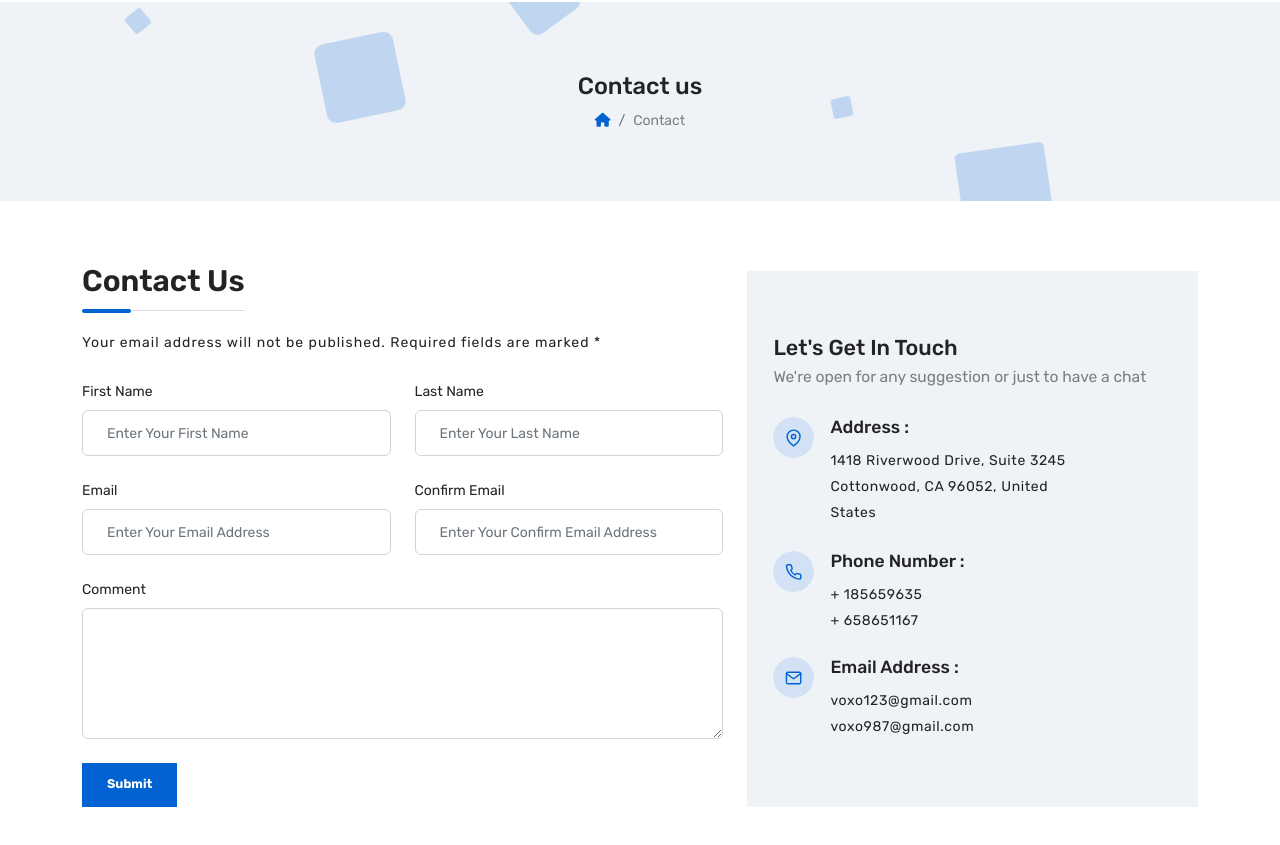
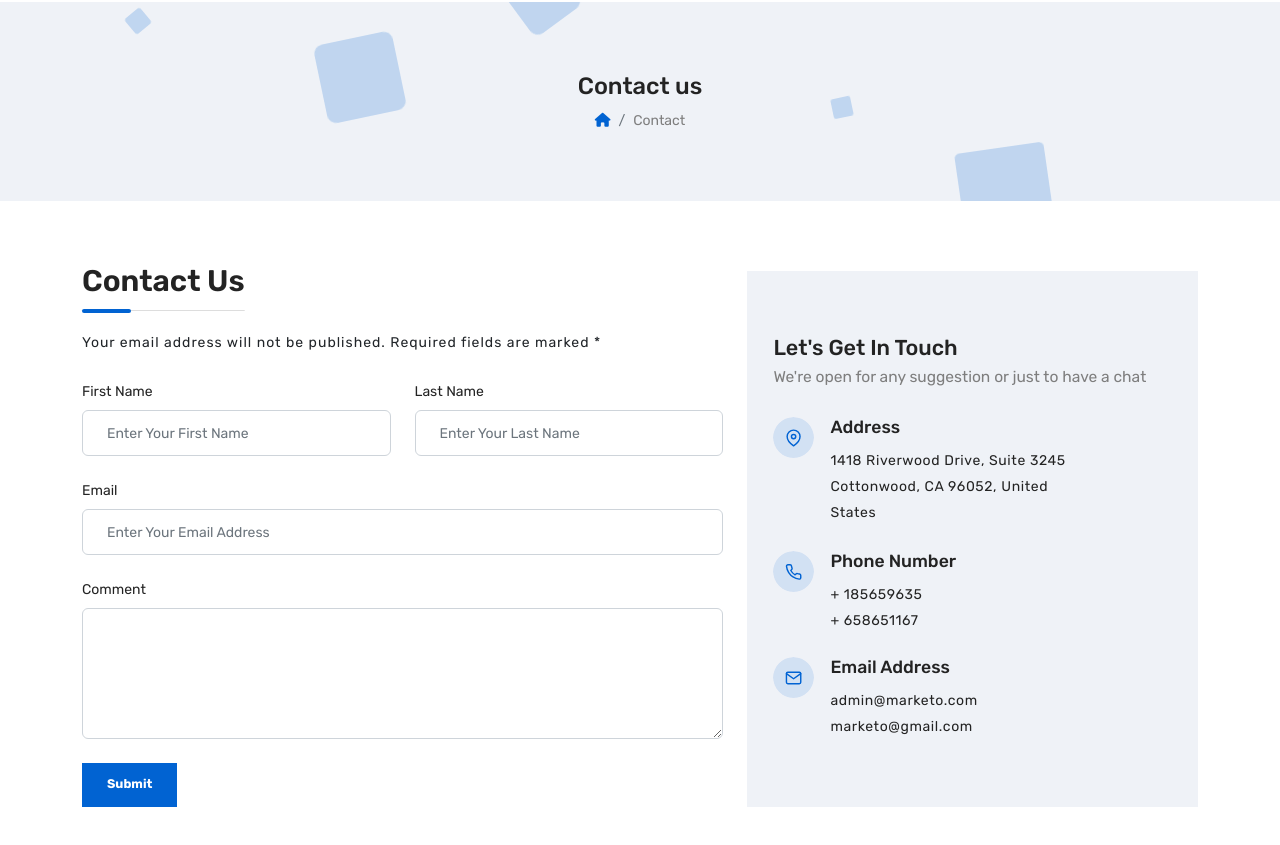
Before and after one commit to kamilquliyev98/MarketoWatchStore, a plain HTML site: page contact.html in a window 1280 px wide. Shown: the part 157-1002 px from the top of the page. Drawn offline with nearby package versions, Linux system fonts and the light colour scheme.

Commit message:
contact page edits

```diff
--- a/contact.html
+++ b/contact.html
@@ -693,15 +693,11 @@
                                 <input type="text" class="form-control" id="last" placeholder="Enter Your Last Name"
                                     required>
                             </div>
-                            <div class="col-md-6">
+
+                            <div class="col-md-12">
                                 <label for="email" class="form-label">Email</label>
                                 <input type="email" class="form-control" id="email"
                                     placeholder="Enter Your Email Address" required>
-                            </div>
-                            <div class="col-md-6">
-                                <label for="email2" class="form-label">Confirm Email</label>
-                                <input type="email" class="form-control" id="email2"
-                                    placeholder="Enter Your Confirm Email Address" required>
                             </div>
 
                             <div class="col-12">
@@ -726,7 +722,7 @@
                                     <i data-feather="map-pin"></i>
                                 </div>
                                 <div class="contact-title">
-                                    <h4>Address :</h4>
+                                    <h4>Address</h4>
                                     <p>1418 Riverwood Drive, Suite 3245 Cottonwood, CA 96052, United States</p>
                                 </div>
                             </div>
@@ -736,7 +732,7 @@
                                     <i data-feather="phone"></i>
                                 </div>
                                 <div class="contact-title">
-                                    <h4>Phone Number :</h4>
+                                    <h4>Phone Number</h4>
                                     <p>+ 185659635</p>
                                     <p>+ 658651167</p>
                                 </div>
@@ -747,9 +743,9 @@
                                     <i data-feather="mail"></i>
                                 </div>
                                 <div class="contact-title">
-                                    <h4>Email Address :</h4>
-                                    <p>voxo123@gmail.com</p>
-                                    <p>voxo987@gmail.com</p>
+                                    <h4>Email Address</h4>
+                                    <p>admin@marketo.com</p>
+                                    <p>marketo@gmail.com</p>
                                 </div>
                             </div>
                         </div>
```
